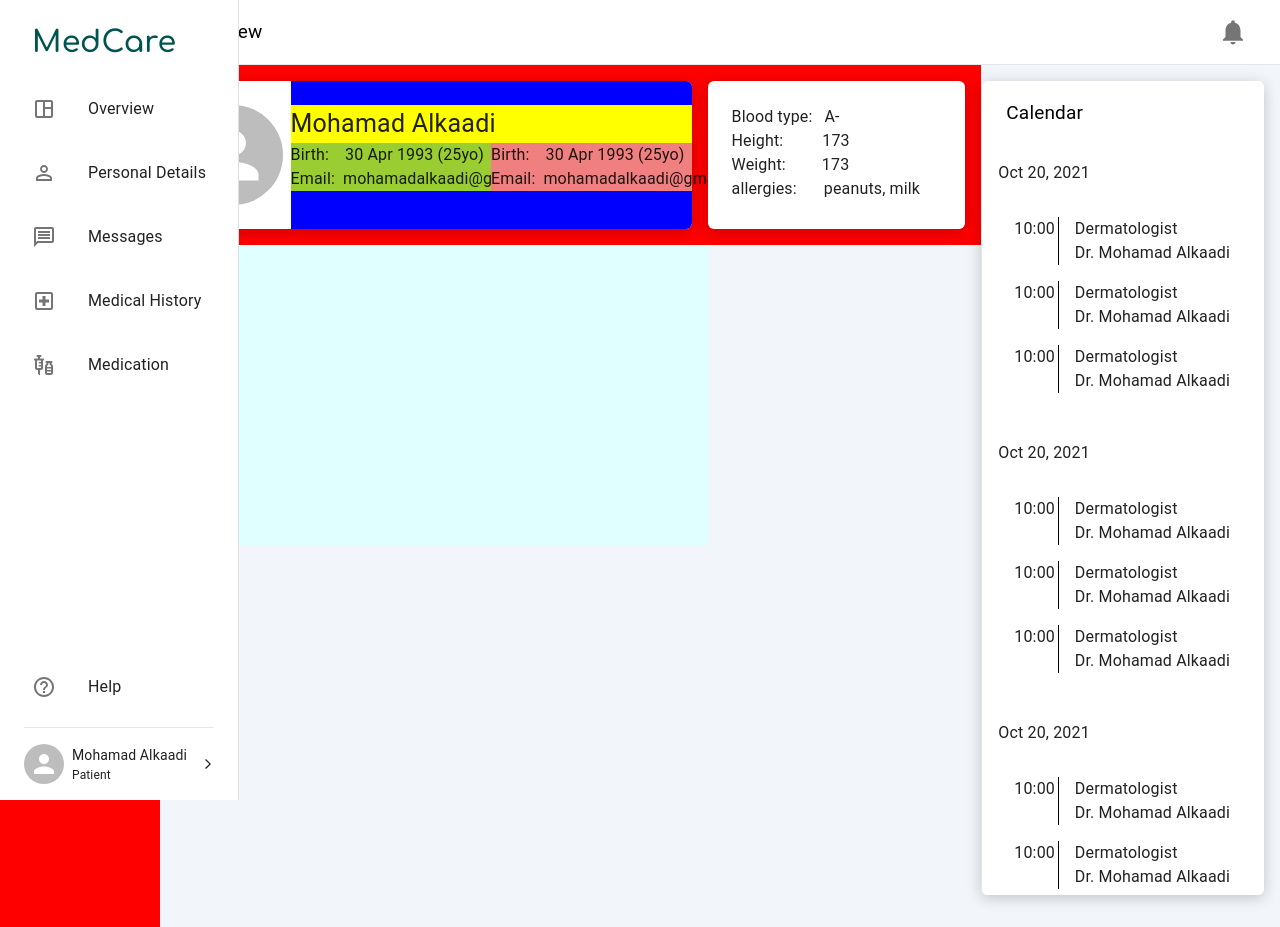
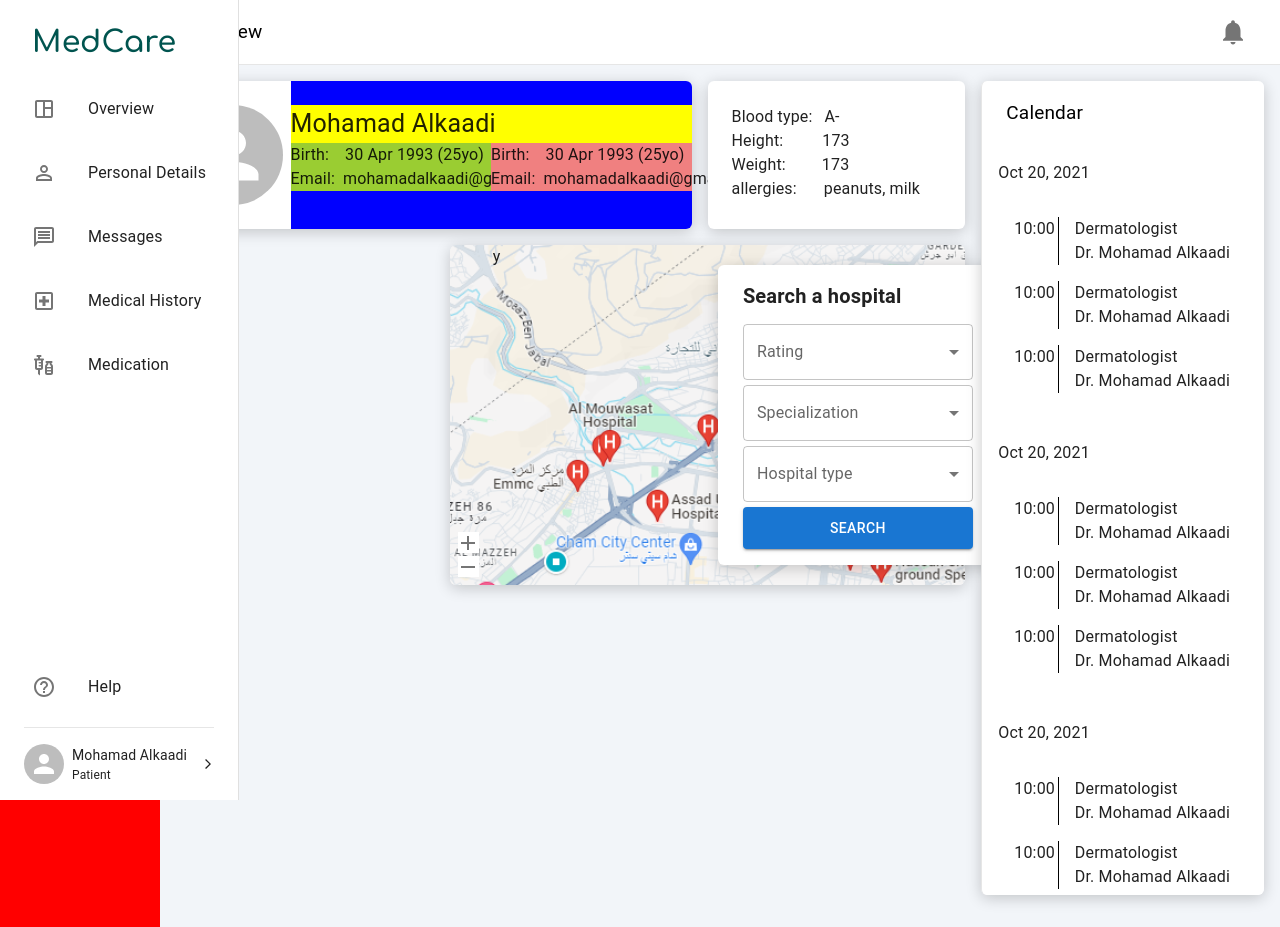
Before and after one commit to mohamad-alkaadi/newMedCare, a React (Vite) app in the folder frontend/medcare/: page / in a window 1280 px wide. Built offline with nearby package versions, Linux system fonts and the light colour scheme.

Commit message:
finished map first version

```diff
--- a/frontend/medcare/src/pages/afterlogin/overview/Overview.jsx
+++ b/frontend/medcare/src/pages/afterlogin/overview/Overview.jsx
@@ -7,6 +7,7 @@ import OverviewBar from "./components/overviewBar"
 import Calendar from "./components/Calendar"
 import OverCardOne from "./components/OverCardOne"
 import OverCardTwo from "./components/OverCardTwo"
+import OverCardThree from "./components/OverCardThree"
 const Overview = () => {
   const [activePage, setActivePage] = useState("Overview")
 
@@ -24,26 +25,25 @@ const Overview = () => {
             <Grid container columns={15}>
               <Grid item xs={11}>
                 <Grid container columns={15}>
-                  <Grid
-                    item
-                    xs={10}
-                    sx={{ backgroundColor: "red", pl: 2, pt: 2, pr: 2, pb: 2 }}
-                  >
+                  <Grid item xs={10} sx={{ pl: 2, pt: 2, pr: 2, pb: 2 }}>
                     <OverCardOne />
                   </Grid>
-                  <Grid
-                    item
-                    xs={5}
-                    sx={{ backgroundColor: "red", pt: 2, pr: 2, pb: 2 }}
-                  >
+                  <Grid item xs={5} sx={{ pt: 2, pr: 2, pb: 2 }}>
                     <OverCardTwo />
+                  </Grid>
+                  <Grid item xs={5}>
+                    s
                   </Grid>
                   <Grid
                     item
                     xs={10}
-                    sx={{ backgroundColor: "lightcyan", height: 300 }}
+                    sx={{
+                      pl: 2,
+                      pb: 2,
+                      pr: 2,
+                    }}
                   >
-                    x1
+                    <OverCardThree />
                   </Grid>
                 </Grid>
               </Grid>
--- a/frontend/medcare/src/pages/afterlogin/overview/components/MapContainer.jsx
+++ b/frontend/medcare/src/pages/afterlogin/overview/components/MapContainer.jsx
@@ -1,7 +1,11 @@
 import React from "react"
-
+import map from "../../../../assets/map.png"
 const MapContainer = () => {
-  return <div>MapContainer</div>
+  return (
+    <>
+      <img src={map} draggable={false} />
+    </>
+  )
 }
 
 export default MapContainer
--- /dev/null
+++ b/frontend/medcare/src/pages/afterlogin/overview/components/OverCardThree.jsx
@@ -0,0 +1,74 @@
+import React from "react"
+import { Box, Button, Grid, IconButton } from "@mui/material"
+import MapContainer from "./MapContainer"
+import map from "../../../../assets/mapTwo.png"
+import OverCardThreeSelect from "./OverCardThreeSelect"
+import AddIcon from "@mui/icons-material/Add"
+import RemoveIcon from "@mui/icons-material/Remove"
+const OverCardThree = () => {
+  return (
+    <Box
+      sx={{
+        backgroundImage: `url(${map})`,
+        boxShadow: "0px 3px 15px rgba(0, 0, 0, 0.2)",
+        borderRadius: "6px 6px 6px 6px",
+        height: 340,
+      }}
+    >
+      <Grid container columns={12} sx={{ height: "100%" }}>
+        <Grid
+          item
+          xs={1}
+          sx={{
+            height: "100%",
+            display: "grid",
+            justifyContent: "start",
+            alignItems: "end",
+          }}
+        >
+          <Box
+            sx={{
+              display: "flex",
+              flexDirection: "column",
+            }}
+          >
+            <IconButton
+              sx={{
+                bgcolor: "white",
+                borderRadius: 0,
+                width: "21px",
+                height: "21px",
+                ml: 1,
+              }}
+            >
+              <AddIcon />
+            </IconButton>
+            <IconButton
+              sx={{
+                bgcolor: "white",
+                borderRadius: 0,
+                width: "21px",
+                height: "21px",
+                mt: "3px",
+                mb: 1,
+                ml: 1,
+              }}
+            >
+              <RemoveIcon />
+            </IconButton>
+          </Box>
+        </Grid>
+
+        <Grid item xs={6} sx={{ height: "100%" }}>
+          y
+        </Grid>
+        <Grid item xs={5} sx={{ height: "100%" }}>
+          <OverCardThreeSelect />
+        </Grid>
+      </Grid>
+      {/* <MapContainer /> */}
+    </Box>
+  )
+}
+
+export default OverCardThree
--- /dev/null
+++ b/frontend/medcare/src/pages/afterlogin/overview/components/OverCardThreeSelect.jsx
@@ -0,0 +1,101 @@
+import {
+  Box,
+  Button,
+  FormControl,
+  InputLabel,
+  MenuItem,
+  Select,
+  Typography,
+} from "@mui/material"
+import React, { useState } from "react"
+
+const OverCardThreeSelect = () => {
+  const [age, setAge] = useState("")
+  const [specialization, setSpecialization] = useState("")
+
+  const handleChange = (event) => {
+    setAge(event.target.value)
+  }
+  const handleSpecializationChange = (event) => {
+    setSpecialization(event.target.value)
+  }
+  return (
+    <form className="h-[100%]" action="">
+      <Box
+        sx={{
+          height: "100%",
+          display: "grid",
+          justifyContent: "center",
+          alignItems: "center",
+        }}
+      >
+        <Box
+          sx={{
+            backgroundColor: "white",
+            boxShadow: "0px 3px 15px rgba(0, 0, 0, 0.2)",
+            borderRadius: "6px 6px 6px 6px",
+            display: "grid",
+            justifyContent: "center",
+            width: 280,
+            height: 300,
+            pt: 2,
+            pb: 2,
+          }}
+        >
+          <Typography sx={{ mb: 1, fontSize: 20, fontWeight: 600 }}>
+            Search a hospital
+          </Typography>
+          <FormControl sx={{ width: 230 }}>
+            <InputLabel id="demo-simple-select-label">Rating</InputLabel>
+            <Select
+              labelId="demo-simple-select-label"
+              id="demo-simple-select"
+              value={age}
+              label="Age"
+              onChange={handleChange}
+            >
+              <MenuItem value={10}>1 star</MenuItem>
+              <MenuItem value={20}>2 star</MenuItem>
+              <MenuItem value={30}>3 star</MenuItem>
+              <MenuItem value={40}>4 star</MenuItem>
+              <MenuItem value={50}>5 star</MenuItem>
+            </Select>
+          </FormControl>
+          <FormControl fullWidth>
+            <InputLabel id="specialization">Specialization</InputLabel>
+            <Select
+              labelId="specialization"
+              id="specialization"
+              value={specialization}
+              label="Specialization"
+              onChange={handleSpecializationChange}
+            >
+              <MenuItem value={10}>General</MenuItem>
+              <MenuItem value={20}>Eye</MenuItem>
+              <MenuItem value={30}>Skin</MenuItem>
+              <MenuItem value={30}>Children</MenuItem>
+            </Select>
+          </FormControl>
+          <FormControl fullWidth>
+            <InputLabel id="demo">Hospital type</InputLabel>
+            <Select
+              labelId="demo"
+              id="demo"
+              value={specialization}
+              label="Specialization"
+              onChange={handleSpecializationChange}
+            >
+              <MenuItem value={10}>Public</MenuItem>
+              <MenuItem value={20}>Private</MenuItem>
+            </Select>
+          </FormControl>
+          <Button type="submit" variant="contained" color="primary">
+            Search
+          </Button>
+        </Box>
+      </Box>
+    </form>
+  )
+}
+
+export default OverCardThreeSelect
```
Also changed, not shown: frontend/medcare/src/assets/map.png (added), frontend/medcare/src/assets/mapTwo.png (added).
